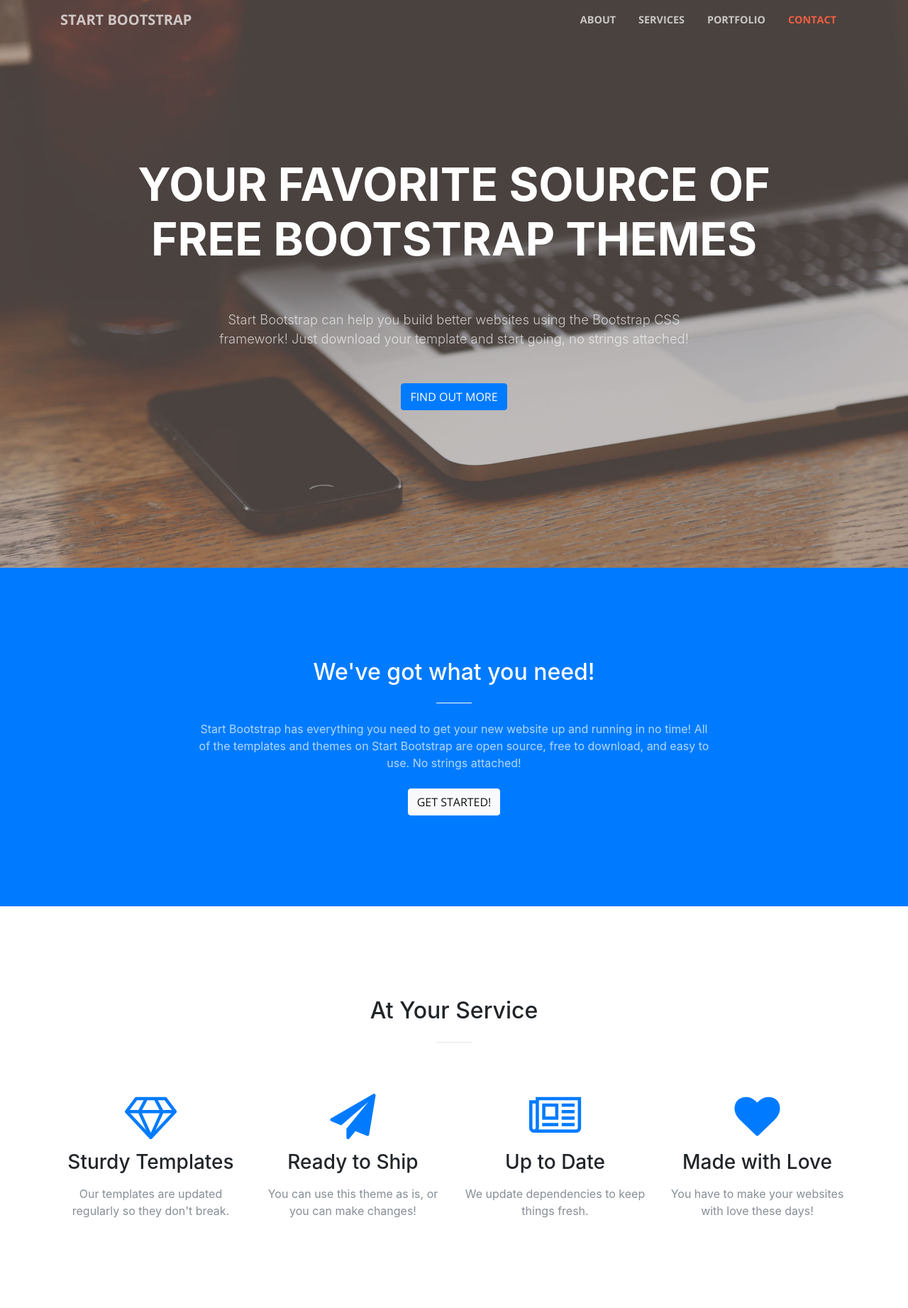
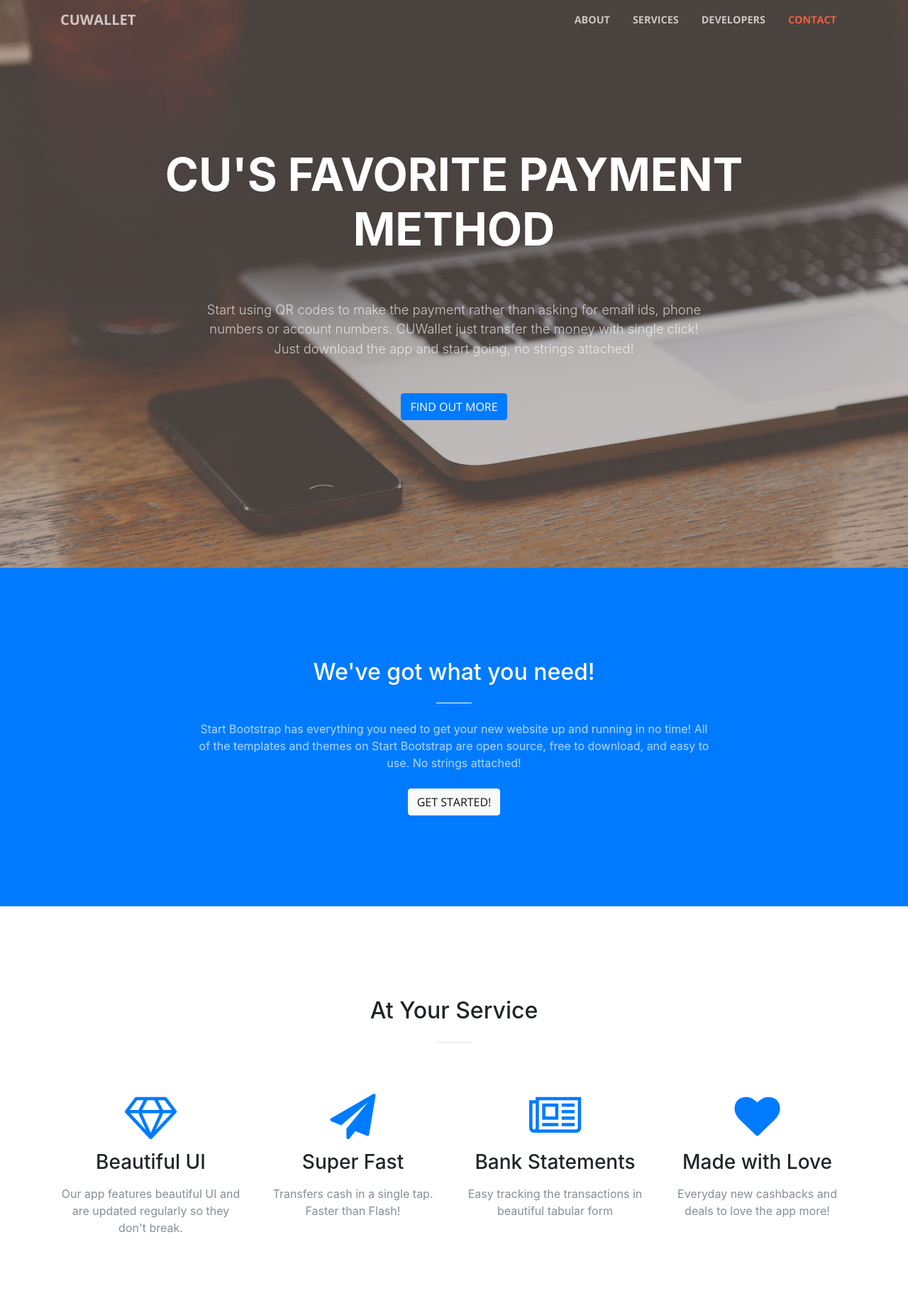
Before and after one commit to param17/param17.github.io, a website with bundled scripts: page index.html in a window 1280 px wide. Shown: the top 1843 px of the page at 71% size. Built offline with nearby package versions, Linux system fonts and the light colour scheme.

Commit message:
Updated content

```diff
--- a/index.html
+++ b/index.html
@@ -8,7 +8,7 @@
     <meta name="description" content="">
     <meta name="author" content="">
 
-    <title>Creative - Start Bootstrap Theme</title>
+    <title>CUWallet</title>
 
     <!-- Bootstrap core CSS -->
     <link href="vendor/bootstrap/css/bootstrap.min.css" rel="stylesheet">
@@ -31,7 +31,7 @@
     <!-- Navigation -->
     <nav class="navbar navbar-expand-lg navbar-light fixed-top" id="mainNav">
       <div class="container">
-        <a class="navbar-brand js-scroll-trigger" href="#page-top">Start Bootstrap</a>
+        <a class="navbar-brand js-scroll-trigger" href="#page-top">CUWallet</a>
         <button class="navbar-toggler navbar-toggler-right" type="button" data-toggle="collapse" data-target="#navbarResponsive" aria-controls="navbarResponsive" aria-expanded="false" aria-label="Toggle navigation">
           <span class="navbar-toggler-icon"></span>
         </button>
@@ -44,7 +44,7 @@
               <a class="nav-link js-scroll-trigger" href="#services">Services</a>
             </li>
             <li class="nav-item">
-              <a class="nav-link js-scroll-trigger" href="#portfolio">Portfolio</a>
+              <a class="nav-link js-scroll-trigger" href="#portfolio">Developers</a>
             </li>
             <li class="nav-item">
               <a class="nav-link js-scroll-trigger" href="#contact">Contact</a>
@@ -59,12 +59,13 @@
         <div class="row">
           <div class="col-lg-10 mx-auto">
             <h1 class="text-uppercase">
-              <strong>Your Favorite Source of Free Bootstrap Themes</strong>
+              <strong>CU's Favorite Payment Method</strong>
             </h1>
             <hr>
           </div>
           <div class="col-lg-8 mx-auto">
-            <p class="text-faded mb-5">Start Bootstrap can help you build better websites using the Bootstrap CSS framework! Just download your template and start going, no strings attached!</p>
+            <p class="text-faded mb-5">Start using QR codes to make the payment rather than asking for email ids, phone numbers or account numbers. CUWallet just transfer the money with single click! <br/>
+            Just download the app and start going, no strings attached!</p>
             <a class="btn btn-primary btn-xl js-scroll-trigger" href="#about">Find Out More</a>
           </div>
         </div>
@@ -98,29 +99,29 @@
           <div class="col-lg-3 col-md-6 text-center">
             <div class="service-box mt-5 mx-auto">
               <i class="fa fa-4x fa-diamond text-primary mb-3 sr-icons"></i>
-              <h3 class="mb-3">Sturdy Templates</h3>
-              <p class="text-muted mb-0">Our templates are updated regularly so they don't break.</p>
+              <h3 class="mb-3">Beautiful UI</h3>
+              <p class="text-muted mb-0">Our app features beautiful UI and are updated regularly so they don't break.</p>
             </div>
           </div>
           <div class="col-lg-3 col-md-6 text-center">
             <div class="service-box mt-5 mx-auto">
               <i class="fa fa-4x fa-paper-plane text-primary mb-3 sr-icons"></i>
-              <h3 class="mb-3">Ready to Ship</h3>
-              <p class="text-muted mb-0">You can use this theme as is, or you can make changes!</p>
+              <h3 class="mb-3">Super Fast</h3>
+              <p class="text-muted mb-0">Transfers cash in a single tap. Faster than Flash!</p>
             </div>
           </div>
           <div class="col-lg-3 col-md-6 text-center">
             <div class="service-box mt-5 mx-auto">
               <i class="fa fa-4x fa-newspaper-o text-primary mb-3 sr-icons"></i>
-              <h3 class="mb-3">Up to Date</h3>
-              <p class="text-muted mb-0">We update dependencies to keep things fresh.</p>
+              <h3 class="mb-3">Bank Statements</h3>
+              <p class="text-muted mb-0">Easy tracking the transactions in beautiful tabular form</p>
             </div>
           </div>
           <div class="col-lg-3 col-md-6 text-center">
             <div class="service-box mt-5 mx-auto">
               <i class="fa fa-4x fa-heart text-primary mb-3 sr-icons"></i>
               <h3 class="mb-3">Made with Love</h3>
-              <p class="text-muted mb-0">You have to make your websites with love these days!</p>
+              <p class="text-muted mb-0">Everyday new cashbacks and deals to love the app more!</p>
             </div>
           </div>
         </div>
```
